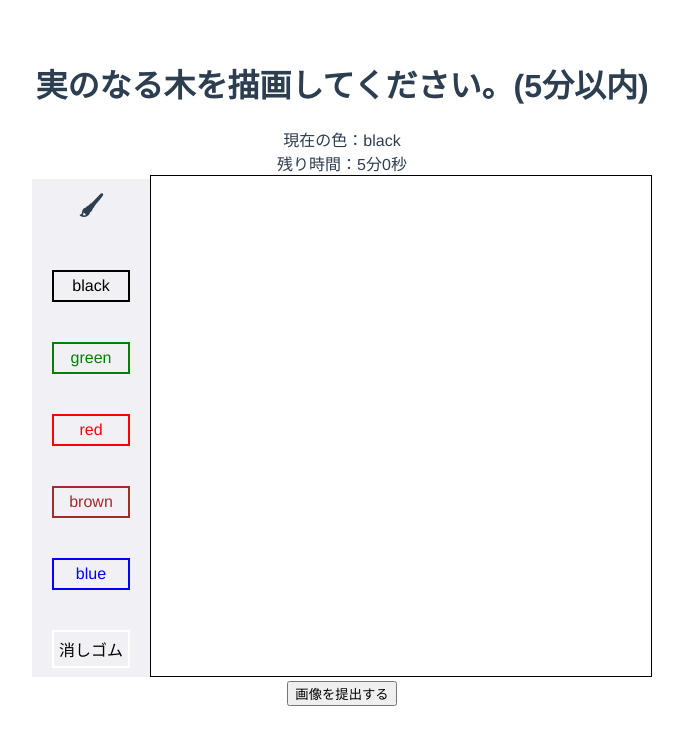
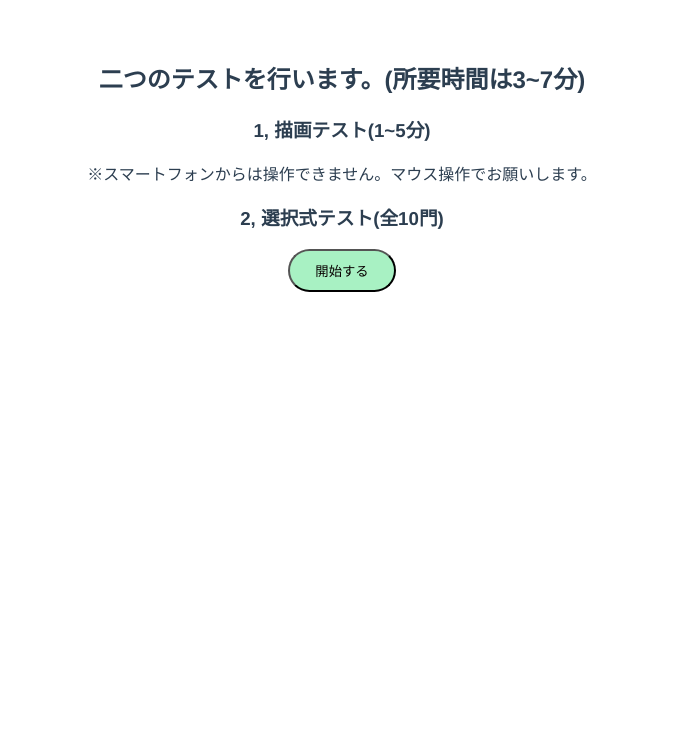
Before and after one commit to mikachi20/draw-app, a Vue app: page / in a window 1280 px wide. Shown: the top 744 px of the page, without its empty margins (298-981 px from the left). Built offline with nearby package versions, Linux system fonts and the light colour scheme.

Commit message:
homeの追加

```diff
--- a/src/router/index.js
+++ b/src/router/index.js
@@ -1,7 +1,8 @@
 import { createRouter, createWebHistory } from "vue-router"
 import About from "../views/AboutView.vue"
-import canvas from "../views/testCanvas.vue"
+import Canvas from "../views/testCanvas.vue"
 import End from "../views/endView.vue"
+import Home from "../views/homeView.vue"
 
 const routes = [
   {
@@ -10,14 +11,19 @@ const routes = [
     component: About,
   },
   {
-    path: "/",
-    name: "canvas",
-    component: canvas,
+    path: "/canvas",
+    name: "Canvas",
+    component: Canvas,
   },
   {
     path: "/end",
     name: "End",
     component: End,
+  },
+  {
+    path: "/",
+    name: "Home",
+    component: Home,
   },
 ]
 
--- a/src/views/AboutView.vue
+++ b/src/views/AboutView.vue
@@ -364,7 +364,7 @@
     </div>
   </div>
   <div class="block3">
-    <button v-on:click="submit">提出</button>
+    <button class="button" v-on:click="submit">提出</button>
   </div>
 </template>
 
@@ -434,4 +434,18 @@ export default {
   margin: 20px;
   padding: 10px;
 }
+.button {
+  background: rgb(168, 241, 195);
+  border-radius: 50px;
+  position: relative;
+  display: flex;
+  justify-content: space-around;
+  align-items: center;
+  margin: 0 auto;
+  max-width: 260px;
+  padding: 10px 25px;
+  color: #080101;
+  transition: 0.3s ease-in-out;
+  font-weight: 500;
+}
 </style>
--- a/src/views/endView.vue
+++ b/src/views/endView.vue
@@ -1,3 +1,3 @@
 <template>
-  <h1>ご協力ありがとうございました。このままこのページを閉じてください。</h1>
+  <h1>ご協力ありがとうございました。 このままこのページを閉じてください。</h1>
 </template>
--- /dev/null
+++ b/src/views/homeView.vue
@@ -0,0 +1,34 @@
+<template>
+  <h2>二つのテストを行います。(所要時間は3~7分)</h2>
+  <h3>1, 描画テスト(1~5分)</h3>
+  ※スマートフォンからは操作できません。マウス操作でお願いします。
+  <h3>2, 選択式テスト(全10門)</h3>
+  <button class="button" v-on:click="startCanvas">開始する</button>
+</template>
+
+<script>
+export default {
+  methods: {
+    startCanvas() {
+      this.$router.push("/canvas")
+    },
+  },
+}
+</script>
+
+<style>
+.button {
+  background: rgb(168, 241, 195);
+  border-radius: 50px;
+  position: relative;
+  display: flex;
+  justify-content: space-around;
+  align-items: center;
+  margin: 0 auto;
+  max-width: 260px;
+  padding: 10px 25px;
+  color: #080101;
+  transition: 0.3s ease-in-out;
+  font-weight: 500;
+}
+</style>
--- a/src/views/testCanvas.vue
+++ b/src/views/testCanvas.vue
@@ -65,7 +65,7 @@
       </canvas>
     </div>
   </div>
-  <button v-on:click="download">画像を提出する</button>
+  <button class="button" v-on:click="download">画像を提出する</button>
 </template>
 
 <script>
@@ -187,4 +187,19 @@ export default {
   justify-content: center;
   align-items: center;
 }
+
+.button {
+  background: rgb(168, 241, 195);
+  border-radius: 50px;
+  position: relative;
+  display: flex;
+  justify-content: space-around;
+  align-items: center;
+  margin: 0 auto;
+  max-width: 260px;
+  padding: 10px 25px;
+  color: #080101;
+  transition: 0.3s ease-in-out;
+  font-weight: 500;
+}
 </style>
```
Also changed, not shown: 1 other file (tests, documents, lock files or other folders).
